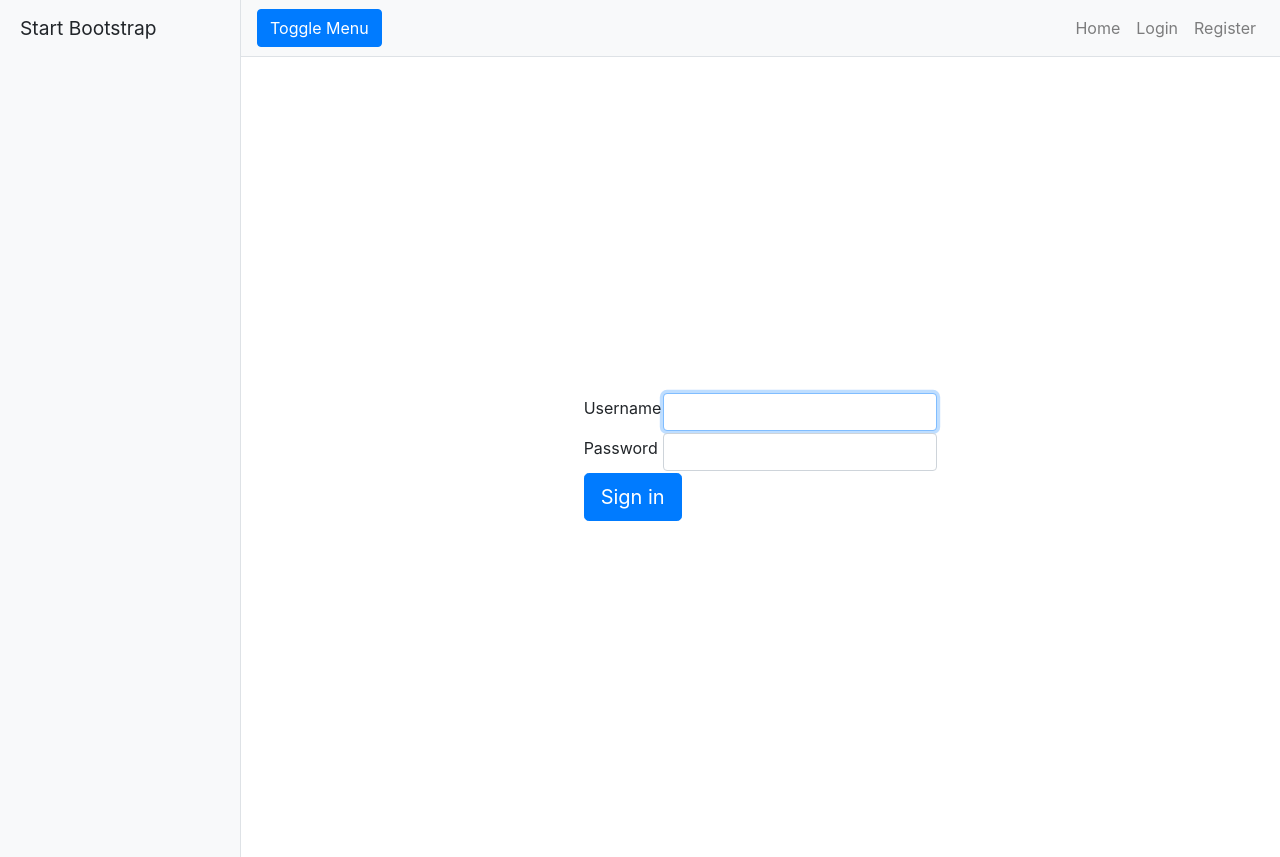
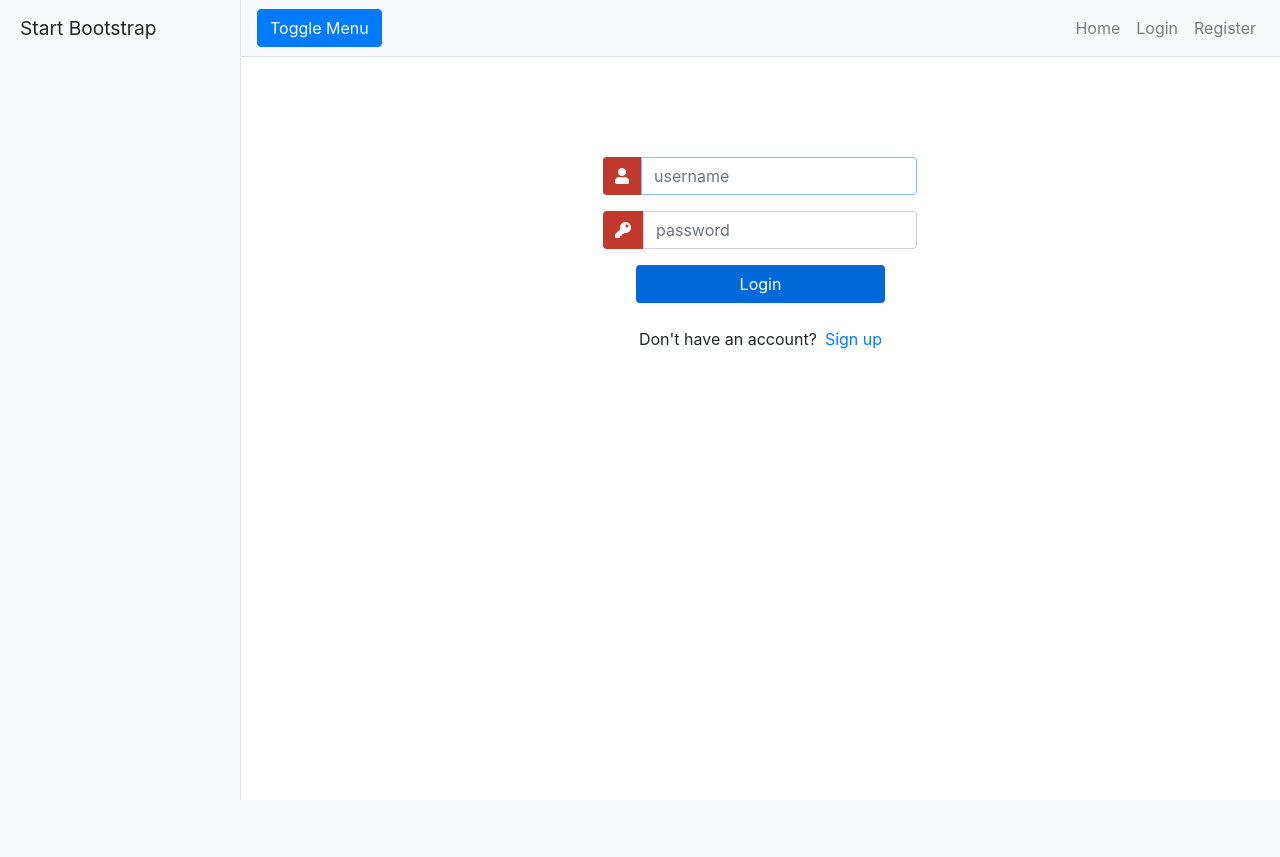
Before and after one commit to stijnhau/symfonyAssetManager, a Symfony app: template templates/security/login.html.twig in a window 1280 px wide. After the commit the page ends 800 px from the top, so only its background shows below. Run offline with Twig, Linux system fonts and the light colour scheme; the template is opened without the code that fills it, so the values that code supplies are empty; some libraries are stand-ins or nearby versions.

Commit message:
Styled login page

```diff
--- a/templates/base.html.twig
+++ b/templates/base.html.twig
@@ -55,22 +55,12 @@
                     margin-left: -15rem;
                 }
             }
-
         </style>
 
         <script src="https://ajax.googleapis.com/ajax/libs/jquery/3.4.1/jquery.min.js"></script>
         <script src="https://stackpath.bootstrapcdn.com/bootstrap/4.4.1/js/bootstrap.min.js" integrity="sha384-wfSDF2E50Y2D1uUdj0O3uMBJnjuUD4Ih7YwaYd1iqfktj0Uod8GCExl3Og8ifwB6" crossorigin="anonymous"></script>
-
-        {% block stylesheets %}{% endblock %}
-
-        <style>
-            .center {
-                display: flex;
-                justify-content: center;
-                align-items: center;
-                height: 100vh;
-            }
-        </style>
+        <link rel="stylesheet" href="https://use.fontawesome.com/releases/v5.6.1/css/all.css" integrity="sha384-gfdkjb5BdAXd+lj+gudLWI+BXq4IuLW5IT+brZEZsLFm++aCMlF1V92rMkPaX4PP" crossorigin="anonymous" />
+        <style type="text/css">{% block stylesheets %}{% endblock %}</style>
     </head>
 
     <body>
--- a/templates/security/login.html.twig
+++ b/templates/security/login.html.twig
@@ -2,8 +2,41 @@
 
 {% block title %}Log in!{% endblock %}
 
+{% block stylesheets %}
+
+    .form_container {
+        margin-top: 100px;
+    }
+    .login_btn {
+        width: 100%;
+        background: #0069d9 !important;
+        color: white !important;
+    }
+    .login_btn:focus {
+        box-shadow: none !important;
+        outline: 0px !important;
+    }
+    .login_container {
+        padding: 0 2rem;
+    }
+    .input-group-text {
+        background: #c0392b !important;
+        color: white !important;
+        border: 0 !important;
+        border-radius: 0.25rem 0 0 0.25rem !important;
+    }
+    .input_user,
+    .input_pass:focus {
+        box-shadow: none !important;
+        outline: 0px !important;
+    }
+    .custom-checkbox .custom-control-input:checked~.custom-control-label::before {
+        background-color: #c0392b !important;
+    }
+{% endblock %}
+
 {% block body %}
-<form method="post" class="center">
+
     {% if error %}
         <div class="alert alert-danger">{{ error.messageKey|trans(error.messageData, 'security') }}</div>
     {% endif %}
@@ -14,36 +47,31 @@
         </div>
     {% endif %}
 
+    <div class="container h-100">
+        <div class="d-flex justify-content-center h-100">
+            <div class="user_card">
+                <div class="d-flex justify-content-center form_container">
+                    <form method="post">
+                        <div class="input-group mb-3">
+                            <div class="input-group-append">
+                                <span class="input-group-text"><i class="fas fa-user"></i></span>
+                            </div>
+                            <input type="text" value="{{ last_username }}" name="username" id="inputUsername" class="form-control input_user" placeholder="username" required autofocus>
+                        </div>
+                        <div class="input-group mb-2">
+                            <div class="input-group-append">
+                                <span class="input-group-text"><i class="fas fa-key"></i></span>
+                            </div>
+                            <input type="password" name="password" id="inputPassword" class="form-control input_pass" value="" placeholder="password" required>
+                        </div>
+
+                        <div class="d-flex justify-content-center mt-3 login_container">
+                            <button type="submit" name="button" class="btn login_btn">Login</button>
+                        </div>
+
                         <input type="hidden" name="_csrf_token"
                                value="{{ csrf_token('authenticate') }}"
                         >
-
-    <table>
-        <tr>
-            <td>
-                <label for="inputUsername">Username</label>
-            </td>
-            <td>
-                <input type="text" value="{{ last_username }}" name="username" id="inputUsername" class="form-control" required autofocus>
-            </td>
-        </tr>
-        <tr>
-            <td>
-                <label for="inputPassword">Password</label>
-            </td>
-            <td>
-                <input type="password" name="password" id="inputPassword" class="form-control" required>
-            </td>
-        </tr>
-        <tr>
-            <td colspan="2">
-                <button class="btn btn-lg btn-primary" type="submit">
-                    Sign in
-                </button>
-            </td>
-        </tr>
-    </table>
-
 
                         {#
                             Uncomment this section and add a remember_me option below your firewall to activate remember me functionality.
@@ -55,7 +83,15 @@
                                 </label>
                             </div>
                         #}
+                    </form>
+                </div>
 
-
-</form>
+                <div class="mt-4">
+                    <div class="d-flex justify-content-center links">
+                        Don't have an account? <a class="ml-2" href="{{ path('app_register') }}">Sign up</a>
+                    </div>
+                </div>
+            </div>
+        </div>
+    </div>
 {% endblock %}
```
Lines whose indentation alone changed are shown as unchanged.
